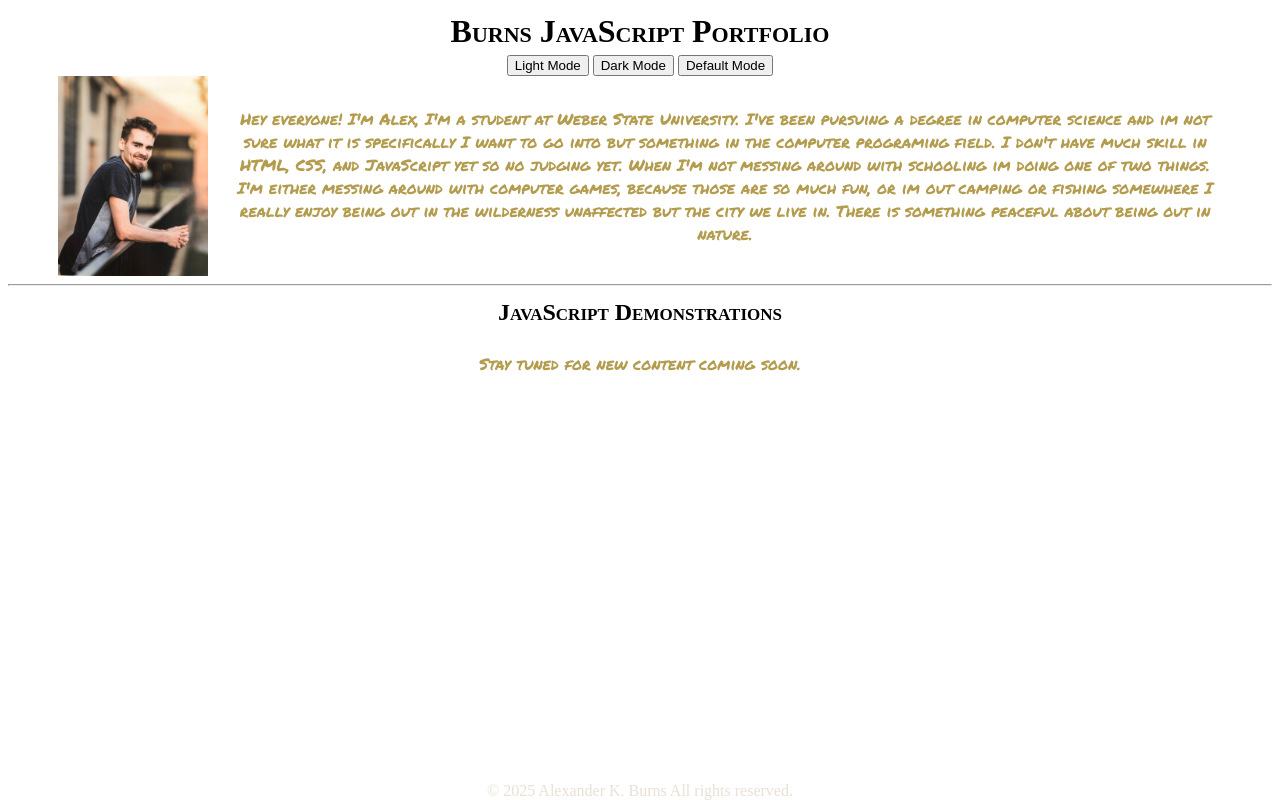
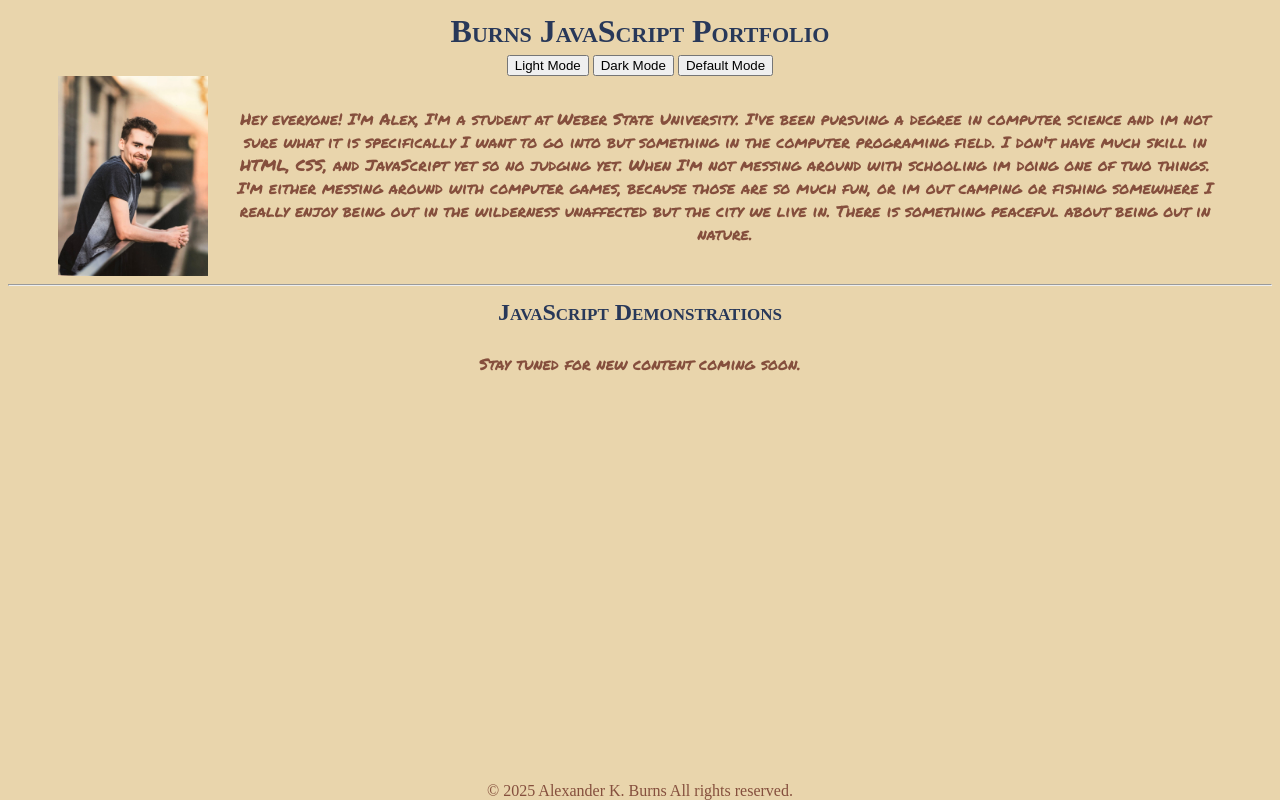
Before and after one commit to EvilDemon44/EvilDemon44.github.io, a plain HTML site: page index.html in a window 1280 px wide. Both pictures are taken after a click on the button "Light Mode". Drawn offline with Linux system fonts and the light colour scheme; a web font is replaced by a local one.

Commit message:
working on buttons

```diff
--- a/index.html
+++ b/index.html
@@ -8,7 +8,7 @@
   </head>
   <body id="PageBody">
     <div>
-      <h1 class="dark">Burns JavaScript Portfolio</h1>
+      <h1 id="head1">Burns JavaScript Portfolio</h1>
     </div>
     <div class="colorScheme">
         <button onclick="LightMode()" >Light Mode</button>
@@ -17,20 +17,20 @@
     </div>
     <div class="container">
         <img src="images/selfphoto.jpg" alt="picture of Alex" id="selfport">
-        <p class="light">Hey everyone! I'm Alex, I'm a student at Weber State University. I've been pursuing a degree in computer science
+        <p id="para1">Hey everyone! I'm Alex, I'm a student at Weber State University. I've been pursuing a degree in computer science
         and im not sure what it is specifically I want to go into but something in the computer programing field. I don't have
         much skill in HTML, CSS, and JavaScript yet so no judging yet. When I'm not messing around with schooling im doing one
         of two things. I'm either messing around with computer games, because those are so much fun, or im out camping or fishing
         somewhere I really enjoy being out in the wilderness unaffected but the city we live in. There is something peaceful
         about being out in nature.</p>
     </div>
-    <hr>
+    <hr id="break">
     <div>
-    <h2 class="dark">JavaScript Demonstrations</h2>
-    <p class="light">Stay tuned for new content coming soon.</p>
+    <h2 id="head2">JavaScript Demonstrations</h2>
+    <p id="para2">Stay tuned for new content coming soon.</p>
     </div>
   </body>
-  <footer class="dark">
+  <footer id="footer">
     &copy; 2025 Alexander K. Burns All rights reserved.
   </footer>
 </html>
--- a/scripts/scripts.js
+++ b/scripts/scripts.js
@@ -4,19 +4,28 @@
 
 function DarkMode() {
     document.getElementById('PageBody').style="background-color: #363635;";
-
-
+    document.getElementById('head1').style="color: #FFFFFF;";
+    document.getElementById('head2').style="color: #FFFFFF;";
+    document.getElementById('para1').style="color: #B39C4D;";
+    document.getElementById('para2').style="color: #B39C4D;";
+    document.getElementById('footer').style="color: #EAE0D5;";
 }
 
 function LightMode() {
+    document.getElementById('PageBody').style="background-color: #E9D5AC;";
+    document.getElementById('head1').style="color: #283859;";
+    document.getElementById('head2').style="color: #283859;";
+    document.getElementById('para1').style="color: #854F3D;";
+    document.getElementById('para2').style="color: #854F3D;";
+    document.getElementById('footer').style="color: #854F3D;";
+    document.getElementById('break').style="color: #283859;";
+}
+
+function Default() {
     document.getElementById('PageBody').style="background-color: #FFFFFF;";
-    document.getElementsByClassName('dark').style="color #FFFFFF;";
-    document.getElementsByClassName('light').style.color="#FFFFFF;";
-
-
+    document.getElementById('head1').style="color: #000000;";
+    document.getElementById('head2').style="color: #000000;";
+    document.getElementById('para1').style="color: #000000;";
+    document.getElementById('para2').style="color: #000000;";
+    document.getElementById('footer').style="color: #000000;";
 }
-function Default() {
-    document.getElementById('PageBody').style="background-color: #;";
-
-
-}
```
